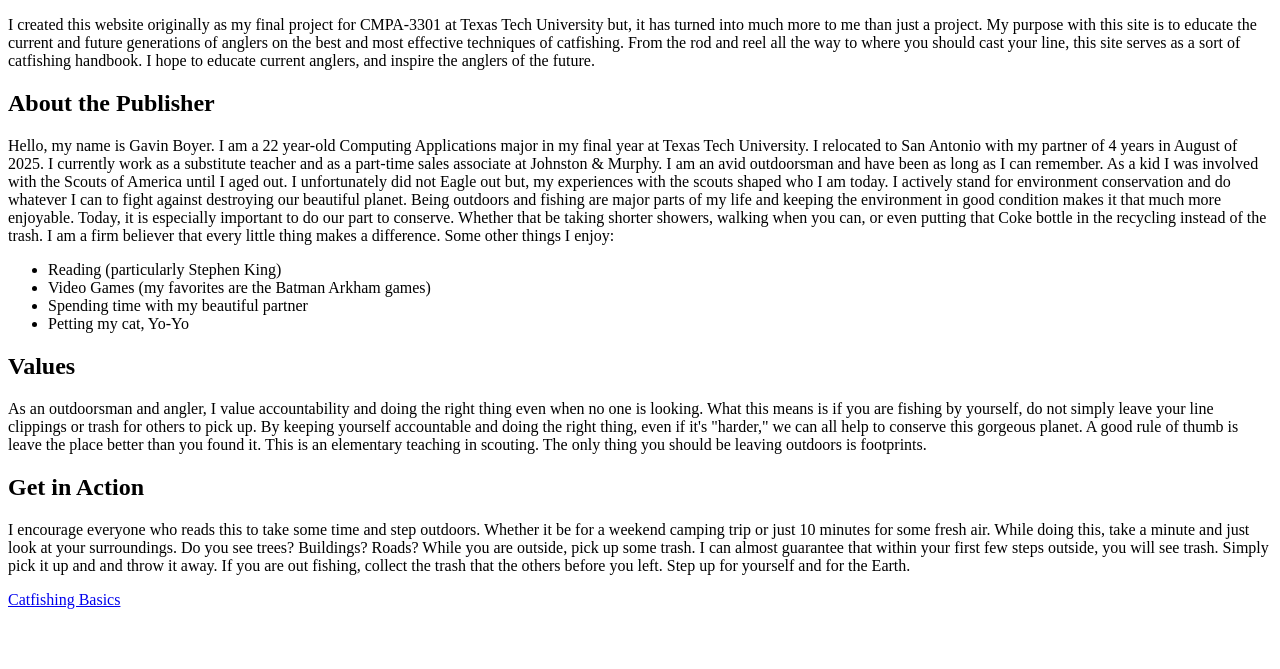
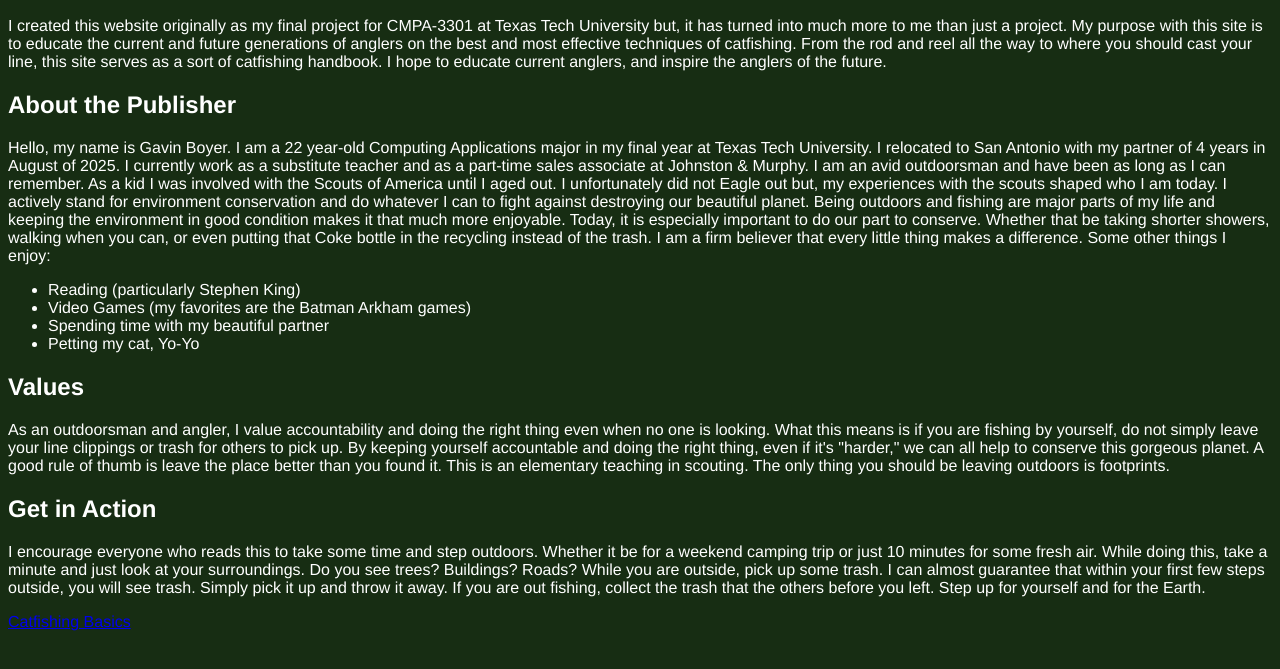
Before and after one commit to GavinBoyer/gavin-boyer-project-03, a plain HTML site: page about.html in a window 1280 px wide. Shown: the part 97-766 px from the top of the page. Drawn offline with Linux system fonts and the light colour scheme.

Commit message:
linked style.css to index and about
linked the style.css file to index.html and about.html to test

```diff
--- a/about.html
+++ b/about.html
@@ -1,6 +1,8 @@
 <html>
     <head>
         <title>About</title>
+        <link rel="stylesheet" type="text/css" href="style.css"
+
     </head>
     <body>
         <h1>About Catfishing Basics</h1>
@@ -48,7 +50,7 @@
                 I encourage everyone who reads this to take some time and step outdoors. Whether it be for a weekend camping trip or just 10 minutes
             for some fresh air. While doing this, take a minute and just look at your surroundings. Do you see trees? Buildings? Roads? While you are
             outside, pick up some trash. I can almost guarantee that within your first few steps outside, you will see trash. Simply pick it up and
-            and throw it away. If you are out fishing, collect the trash that the others before you left. Step up for yourself and for the Earth.
+            throw it away. If you are out fishing, collect the trash that the others before you left. Step up for yourself and for the Earth.
         </p>
 
         <div>
```
Also changed, not shown: index.html (+1 -0 lines).
